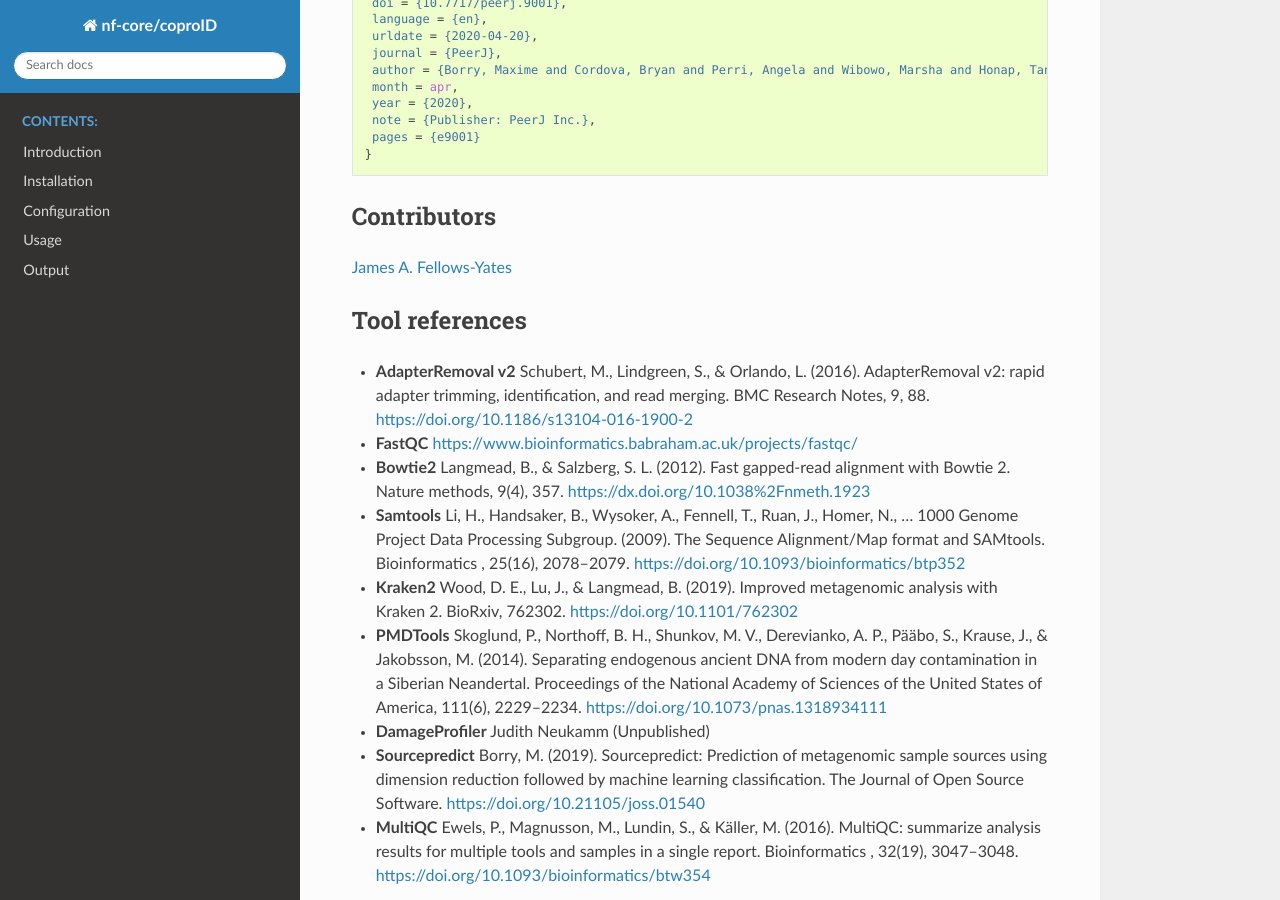
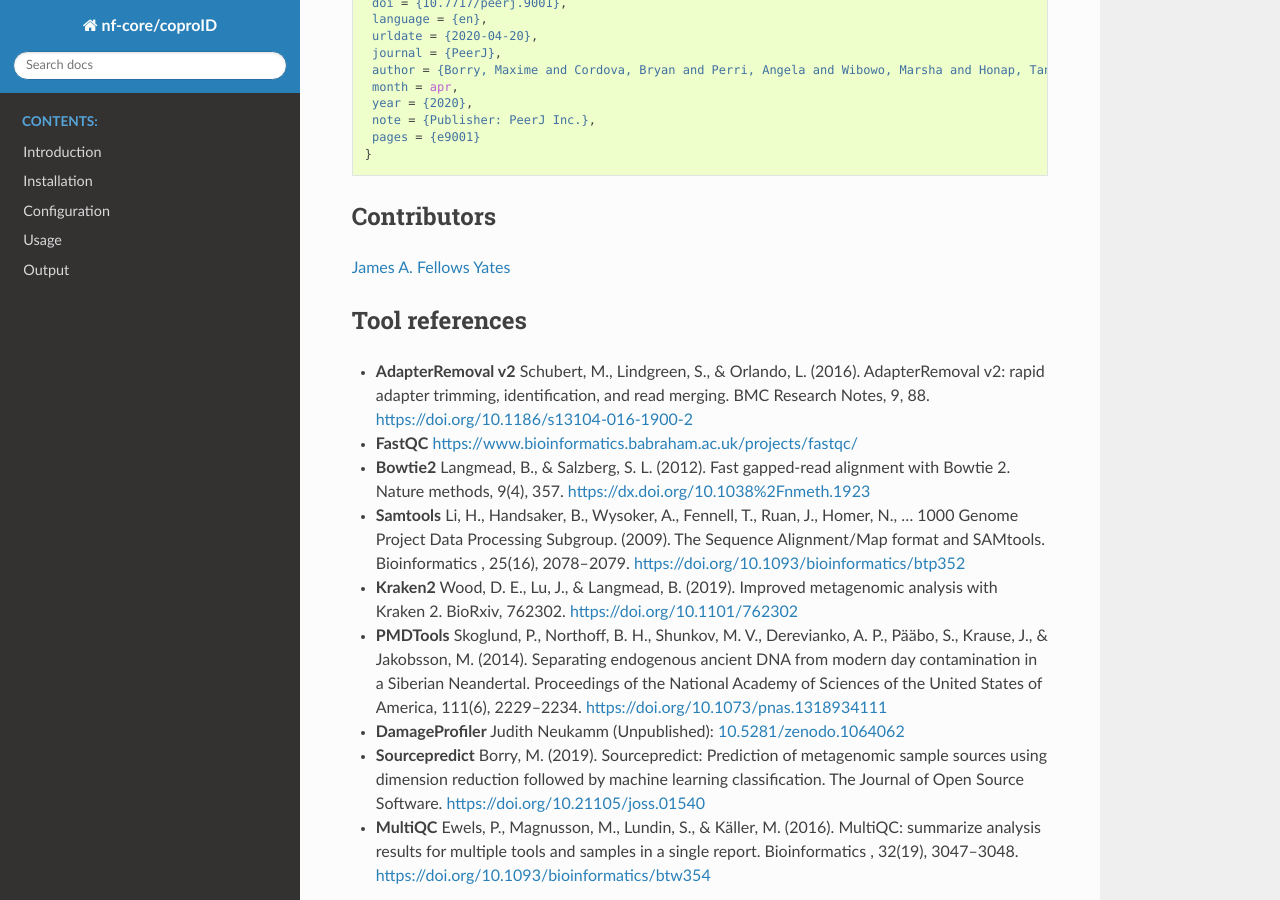
Before and after one commit to nf-core/coproid, a Sphinx documentation site: the page built from docs/README.md, in a window 1280 px wide and 900 px high, scrolled down 2005 px. Built offline with Sphinx 7.4.7 and the Read the Docs theme 2.0.0, drawn with Linux system fonts in a browser that asks for light colours.

Commit message:
add doi and fix name spelling

```diff
--- a/docs/README.md
+++ b/docs/README.md
@@ -90,7 +90,7 @@ coproID has been published in [peerJ](https://peerj.com/articles/9001). The bibt
 
 ## Contributors
 
-[James A. Fellows-Yates](https://github.com/jfy133)
+[James A. Fellows Yates](https://github.com/jfy133)
 
 ## Tool references
 
@@ -100,6 +100,6 @@ coproID has been published in [peerJ](https://peerj.com/articles/9001). The bibt
 - **Samtools** Li, H., Handsaker, B., Wysoker, A., Fennell, T., Ruan, J., Homer, N., … 1000 Genome Project Data Processing Subgroup. (2009). The Sequence Alignment/Map format and SAMtools. Bioinformatics , 25(16), 2078–2079. [https://doi.org/10.1093/bioinformatics/btp352](https://doi.org/10.1093/bioinformatics/btp352)
 - **Kraken2** Wood, D. E., Lu, J., & Langmead, B. (2019). Improved metagenomic analysis with Kraken 2. BioRxiv, 762302. [https://doi.org/10.1101/762302](https://doi.org/10.1101/762302)
 - **PMDTools** Skoglund, P., Northoff, B. H., Shunkov, M. V., Derevianko, A. P., Pääbo, S., Krause, J., & Jakobsson, M. (2014). Separating endogenous ancient DNA from modern day contamination in a Siberian Neandertal. Proceedings of the National Academy of Sciences of the United States of America, 111(6), 2229–2234. [https://doi.org/10.1073/pnas.1318934111](https://doi.org/10.1073/pnas.1318934111)
-- **DamageProfiler** Judith Neukamm (Unpublished)
+- **DamageProfiler** Judith Neukamm (Unpublished): [10.5281/zenodo.1064062](https://doi.org/10.5281/zenodo.1064062)
 - **Sourcepredict** Borry, M. (2019). Sourcepredict: Prediction of metagenomic sample sources using dimension reduction followed by machine learning classification. The Journal of Open Source Software. [https://doi.org/10.21105/joss.01540](https://doi.org/10.21105/joss.01540)
 - **MultiQC** Ewels, P., Magnusson, M., Lundin, S., & Käller, M. (2016). MultiQC: summarize analysis results for multiple tools and samples in a single report. Bioinformatics , 32(19), 3047–3048. [https://doi.org/10.1093/bioinformatics/btw354](https://doi.org/10.1093/bioinformatics/btw354)
```
Also changed, not shown: README.md (+2 -2 lines).
